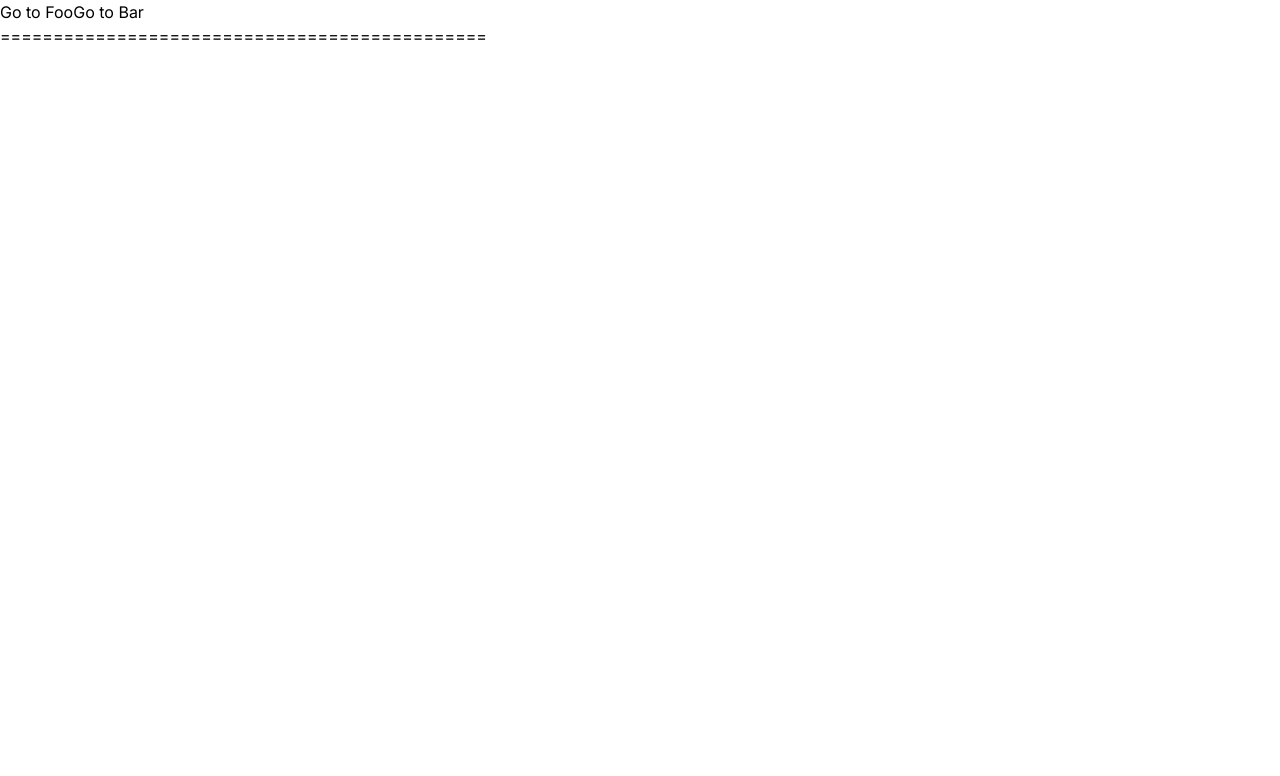
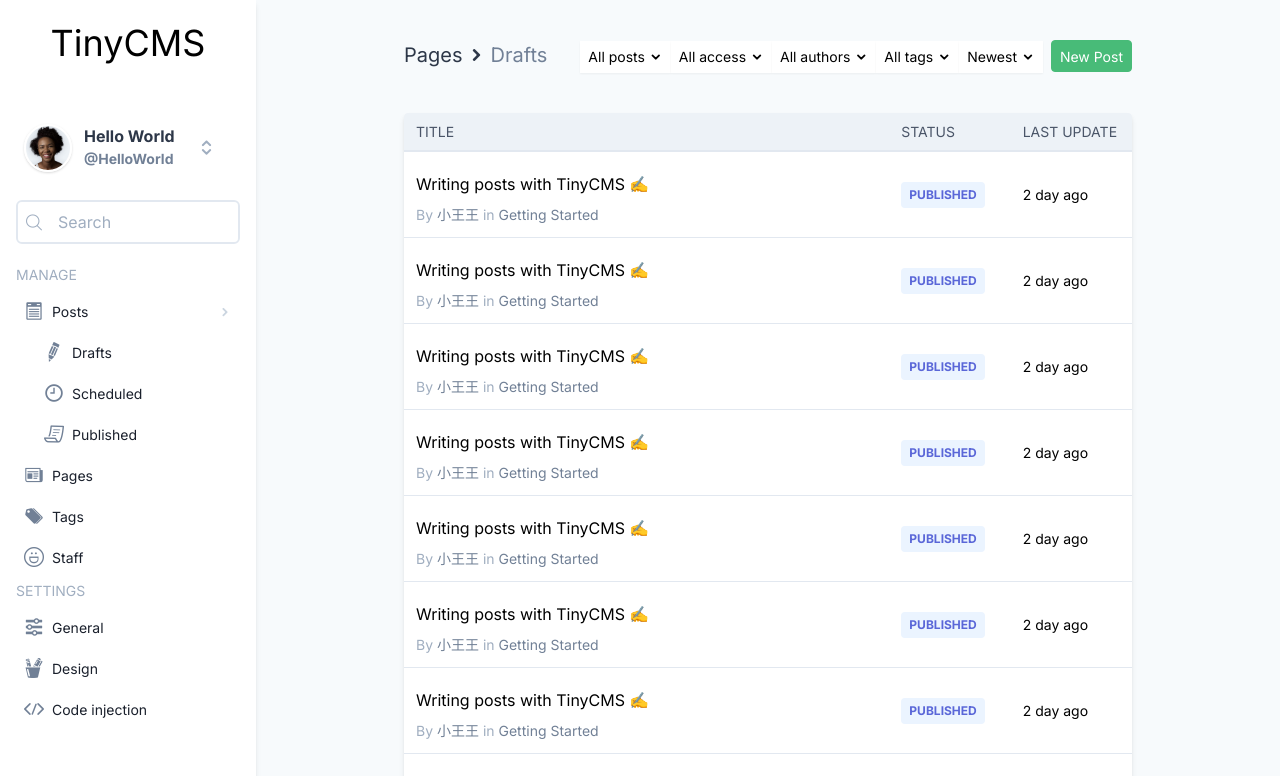
Before and after one commit to wang22/TinyPage, a Vue app: page / in a window 1280 px wide. Shown: the top 776 px of the page. Built offline with nearby package versions, Linux system fonts and the light colour scheme.

Commit message:
fixed router

```diff
--- a/src/App.vue
+++ b/src/App.vue
@@ -1,8 +1,5 @@
 <template>
   <div id="app">
-    <router-link to="/ddd">Go to Foo</router-link>
-    <router-link to="/bar">Go to Bar</router-link><br>
-    ==============================================
     <router-view></router-view>
   </div>
 </template>
--- a/src/directive/clickoutside.js
+++ b/src/directive/clickoutside.js
@@ -1,6 +1,7 @@
 export default {
     bind(el, binding) {
         function documentHandler(e) {
+            console.log(123);
             // 这里判断点击的元素是否是本身，是本身，则返回
             if (el.contains(e.target)) {
                 return false;
--- a/src/main.js
+++ b/src/main.js
@@ -1,8 +1,8 @@
 import Vue from 'vue'
-import VueRouter from 'vue-router';
 import App from './App.vue'
 import components from './components/index'
-import routes from './router'
+import router from './router'
+import clickoutsideDirective from './directive/clickoutside'
 import './theme/theme'
 
 
@@ -11,14 +11,7 @@ for (let key in components) {
   Vue.component(key, components[key]);
 }
 
-Vue.directive('clickoutside', require('./directive/clickoutside'));
-Vue.use(VueRouter);
-
-const router = new VueRouter({
-  esModule: false,
-  mode: 'history',
-  router: routes,
-})
+Vue.directive('clickoutside', clickoutsideDirective);
 
 new Vue({
   router,
--- a/src/router.js
+++ b/src/router.js
@@ -1,16 +1,66 @@
+
+
+// const routes = [
+//     {
+//         path: '/ddd',
+//         components: (r) => require(['./layout/index'], r),
+//         children: [
+//             {
+//                 path: '/posts',
+//                 components: (r) => require(['./pages/posts'], r),
+//             }
+//         ]
+//     }
+// ]
+
+// const routes = [
+//     {
+//         path: '/foo', components: Foo
+//     },
+//     {
+//         path: '/ddd', components: Bar
+//     }
+// ]
+
+// export default {
+//     routes
+// }
+
+import Vue from 'vue'
+import Router from 'vue-router'
+
+Vue.use(Router)
+
+
 const routes = [
     {
-        path: '/ddd',
-        components: (r) => require(['./layout/index'], r),
+        path: '/', component: (r) => require(['./layout/index'], r),
         children: [
             {
-                path: '/posts',
-                components: (r) => require(['./pages/posts'], r),
+                path: '/', component: (r) => require(['./pages/posts'], r),
             }
         ]
     }
 ]
 
-export default {
-    routes
-}
+export default new Router({
+    mode: 'history',
+    routes: routes
+})
+
+
+// export default new Router({
+//     mode: 'history',
+//     routes: [
+//         {
+//             path: '/ddd',
+//             components: (r) => require(['./layout/index'], r),
+//             children: [
+//                 {
+//                     path: '/posts',
+//                     components: (r) => require(['./pages/posts'], r),
+//                 }
+//             ]
+//         }
+//     ]
+// })
```
Also changed, not shown: 1 other file (tests, documents, lock files or other folders).
